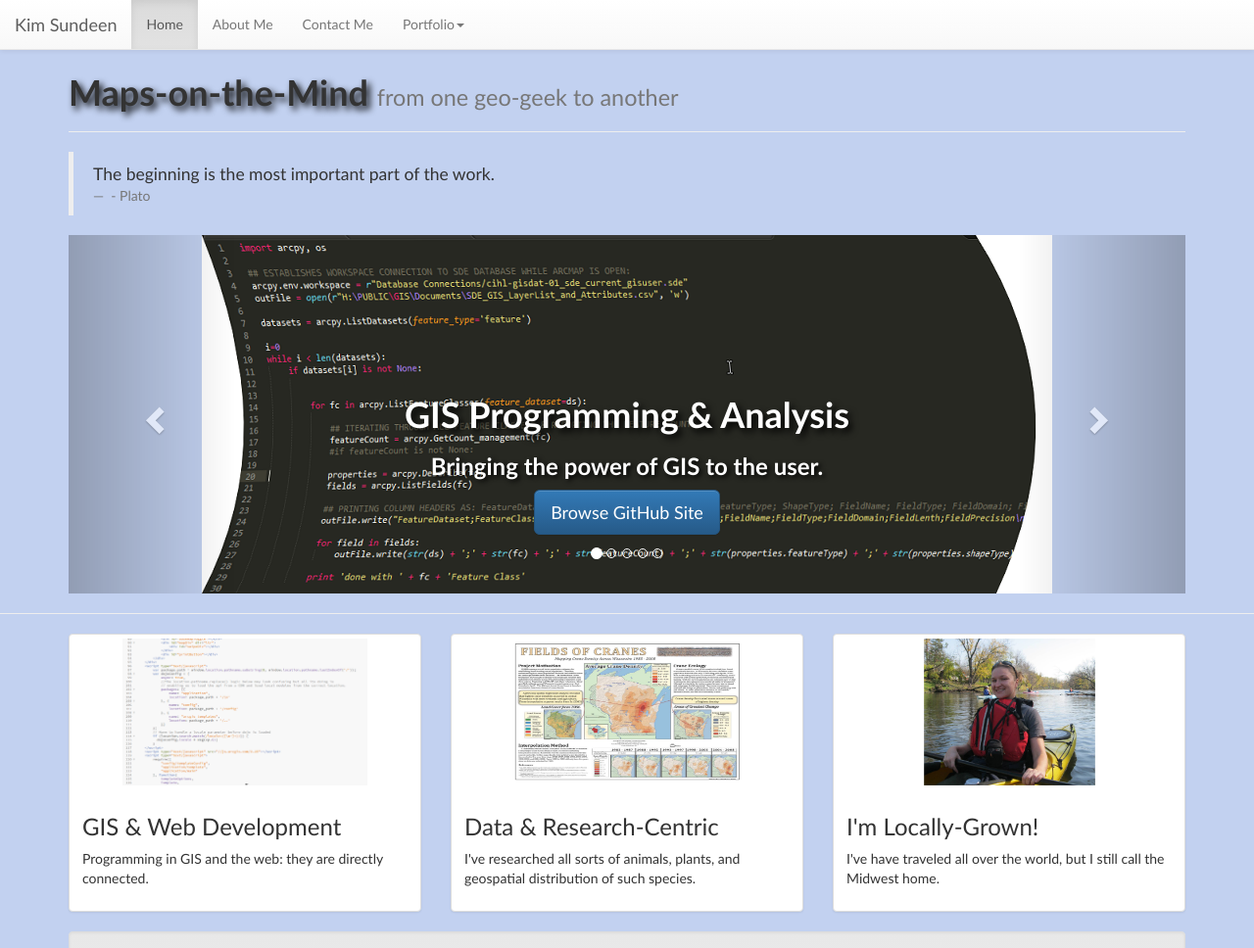
After one commit to ksundeen/ksundeen.github.io, a PHP site: page /index.html in a window 1280 px wide. The commit adds this page. Shown: the top 968 px of the page at 98% size. Run offline with PHP 8.4, Linux system fonts and the light colour scheme; some libraries are stand-ins or nearby versions.

Commit message:
Made changes to modal
Removed form option in index.html. Updating to make only for popup of my
picture & some social media contacts.

```diff
--- a/css/style.css
+++ b/css/style.css
@@ -28,3 +28,7 @@ body {
 h2 {
  padding-top: 2cm;
 }
+
+.modal-body {
+ padding: 20px 20px 20px 20px;
+}
--- a/gallery.html
+++ b/gallery.html
@@ -7,7 +7,7 @@
     <meta name="description" content="Kim Sundeen's web portfolio. Contains maps and apps created by Kim along with her resume and contact information.">
     <meta name="author" content="Kim Sundeen">
     <meta name="keywords" content="Kim, GIS, GIS programmer, GIS analyst, Cartographer">
-	<title>Maps-on-the-Mind</title>
+	<title>Kim Sundeen</title>
 
     <!-- Bootstrap --><!-- Latest compiled and minified CSS -->
     <!---- to test locally, change "//maxcdn..." to "http://maxcdn..." to access the http protocol------>
@@ -145,7 +145,7 @@
                 <br/><br/><br/>
                 <div class="col-md-8 col-md-offset-3">
                   <div id="row-success-color" class="bs-callout bs-callout-default">
-                     <dffd../x  ///          /s.h4>Jesus' Travels</h4>
+                     <h4>Jesus' Travels</h4>
                      <p>A simple interactive map showing where Jesus traveled throughout Eurasia as mentioned in the New Testament.</p>
                      <a href="http://sunnyspace.org/geoscripturequests/jesustravels/" target="_blank">
                         <img src="assets/images/jesuswebmap.png" class="img-responsive" alt="Responsive image"></a>
--- /dev/null
+++ b/index.html
@@ -0,0 +1,336 @@
+<!DOCTYPE html>
+<html lang="en" manifest="kimsundeen.appcache">
+<head><
+    meta http-equiv="Content-Type" content="text/html; charset=utf-8">
+    <meta http-equiv="X-UA-Compatible" content="IE=edge">
+    <meta name="viewport" content="width=device-width, initial-scale=1">
+    <meta name="description" content="Kim Sundeen's web portfolio. Contains maps and apps created by Kim along with her resume and contact information.">
+    <meta name="author" content="Kim Sundeen">
+    <meta name="keywords" content="Kim, GIS, GIS programmer, GIS analyst, Cartographer">
+	<title>Kim Sundeen</title>
+
+    <!-- Bootstrap --><!-- Latest compiled and minified CSS -->
+    <!---- to test locally, change "//maxcdn..." to "http://maxcdn..." to access the http protocol------>
+
+    <!--put your Bootstrap stylesheet links below this comment and above style.css-->
+	<!--<link href="http://maxcdn.bootstrapcdn.com/bootstrap/3.1.1/css/bootstrap.min.css" rel="stylesheet" />-->
+    <link rel="stylesheet" href="css/bootstrap.min.css">
+    <link rel="stylesheet" href="css/bootstrap-theme.min.css">
+    <link rel="stylesheet" href="css/stylebasic.css">
+    <!-- My css -->
+    <link rel="stylesheet" type="text/css" href="css/style.css">
+
+    <!-- local reference to awesome font-->
+	<link href="css/font-awesome.min.css" rel="stylesheet" />
+
+	<!--<link href="http://netdna.bootstrapcdn.com/font-awesome/4.0.3/css/font-awesome.css" rel="stylesheet" />-->
+
+    <!-- HTML5 shim and Respond.js IE8 support of HTML5 elements and media queries --><!--[if lt IE 9]>
+      <script src="https://oss.maxcdn.com/html5shiv/3.7.2/html5shiv.min.js"></script>
+      <script src="https://oss.maxcdn.com/respond/1.4.2/respond.min.js"></script>
+      <![endif]-->
+
+    <!-- Google Analytics -->
+    <script>
+      (function(i,s,o,g,r,a,m){i['GoogleAnalyticsObject']=r;i[r]=i[r]||function(){
+      (i[r].q=i[r].q||[]).push(arguments)},i[r].l=1*new Date();a=s.createElement(o),
+      m=s.getElementsByTagName(o)[0];a.async=1;a.src=g;m.parentNode.insertBefore(a,m)
+      })(window,document,'script','https://www.google-analytics.com/analytics.js','ga');
+
+      ga('create', 'UA-88367987-1', 'auto');
+      ga('send', 'pageview');
+
+    </script>
+</head>
+<body>
+    <!-- Google Tag Manager --><noscript><iframe src="//www.googletagmanager.com/ns.html?id=GTM-PQNGQQ"
+         height="0" width="0" style="display:none;visibility:hidden"></iframe></noscript><script>(function(w,d,s,l,i){w[l]=w[l]||[];w[l].push({'gtm.start':
+         new Date().getTime(),event:'gtm.js'});var f=d.getElementsByTagName(s)[0],
+         j=d.createElement(s),dl=l!='dataLayer'?'&l='+l:'';j.async=true;j.src=
+         '//www.googletagmanager.com/gtm.js?id='+i+dl;f.parentNode.insertBefore(j,f);
+         })(window,document,'script','dataLayer','GTM-PQNGQQ');
+      </script><!-- End Google Tag Manager -->
+
+     <div id="top" class="navbar-wrapper">
+         <div class="container">
+            <!-- Static navbar -->
+            <div class="navbar navbar-default navbar-fixed-top" role="navigation">
+               <div class="container-fluid">
+                  <div class="navbar-header">
+                     <button type="button" class="navbar-toggle" data-toggle="collapse" data-target=".navbar-collapse">
+                     <span class="sr-only">Toggle navigation</span>
+                     <span class="icon-bar"></span>
+                     <span class="icon-bar"></span>
+                     <span class="icon-bar"></span>
+                     </button>
+                     <a class="navbar-brand" href="aboutme.html">Kim Sundeen</a>
+                  </div>
+                  <div class="navbar-collapse collapse">
+                     <ul class="nav navbar-nav">
+                        <li class="active"><a href="index.html">Home</a></li>
+                        <li><a href="aboutme.html">About Me</a></li>
+                        <li><a data-toggle="modal" href="#modal-form">Contact Me</a></li>
+                        <li class="dropdown">
+                           <a href="#" class="dropdown-toggle" data-toggle="dropdown">Portfolio<b class="caret"></b></a>
+                           <ul class="dropdown-menu">
+                              <li><a href="assets/resume/sundeen_resume.pdf" target="_blank">PDF Resume</a></li>
+                              <li><a href="portfolio.html">Curriculum Vitae</a></li>
+                              <li><a href="gallery.html">Gallery</a></li>
+                           </ul>
+                        </li>
+                     </ul>
+                  </div><!--/.nav-collapse -->
+               </div><!--/.container-fluid -->
+            </div><!--/ static navbar -->
+         </div><!-- /container -->
+      </div><!--/navbar wrapper -->
+
+
+<div class="container" style="padding-top: 15px;">
+    <div class="page-header">
+        <h1><span class="shadow">Maps-on-the-Mind </span><small>from one geo-geek to another</small></h1>
+    </div>
+    <blockquote class="pull-left">The beginning is&nbsp;the most important part of the work. <small> - Plato</small></blockquote>
+</div><!--/ Header container -->
+
+<!-- Carousel -->
+<div class="container">
+    <div class="carousel slide" data-ride="carousel" id="carousel-slide">
+        <!-- Indicators -->
+        <ol class="carousel-indicators">
+            <li class="active" data-slide-to="0" data-target="#carousel-slide"></li>
+            <li data-slide-to="1" data-target="#carousel-slide"></li>
+            <li data-slide-to="2" data-target="#carousel-slide"></li>
+            <li data-slide-to="3" data-target="#carousel-slide"></li>
+            <li data-slide-to="4" data-target="#carousel-slide"></li>
+        </ol>
+
+        <!-- Wrapper for slides -->
+        <div class="carousel-inner">
+            <!-- Carousel 1 -->
+            <div class="item active">
+                <div align="center"><img alt="Slide 1" src="assets/images/carousel-pythonscript.png" />
+                    <div class="carousel-caption">
+                        <h1 class="shadow">GIS Programming &amp; Analysis</h1>
+
+                        <h3 class="shadow">Bringing the power of GIS to the user.</h3>
+
+                        <p><a class="btn btn-primary btn-lg" href="https://github.com/ksundeen" role="button" target="_blank">Browse GitHub Site</a></p>
+                    </div>
+                </div>
+            </div>
+
+            <!-- Carousel 2 -->
+            <div class="item" id="carousel-center">
+                <div align="center"><img alt="Slide 2" id="test-img" src="assets/images/carousel-penokeemine.png" />
+                    <div class="carousel-caption">
+                        <h1 class="shadow">Cartography &amp; Design</h1>
+
+                        <h3 class="shadow">Visualizing Data through Art and Design.</h3>
+
+                        <p><a class="btn btn-primary btn-lg" href="assets/maps/penokeemine.jpg" role="button">View the Poster</a></p>
+                    </div>
+                </div>
+            </div>
+
+            <!-- Carousel 3 -->
+            <div class="item">
+                <div align="center"><img alt="Slide 3" src="assets/images/carousel-megaman.png" />
+                    <div class="carousel-caption">
+                        <h1 class="shadow">Custom Web Map Programming</h1>
+
+                        <h3 class="shadow">Web-enabling GIS Tools &amp; Analytics to Access Your Data.</h3>
+
+                        <p><a class="btn btn-primary btn-lg" href="gallery.html" role="button">Browse Gallery</a></p>
+                    </div>
+                </div>
+            </div>
+
+            <!-- Carousel 4 -->
+            <div class="item">
+                <div align="center"><img alt="Slide 4" src="assets/images/carousel-databasemanagement.png" />
+                    <div class="carousel-caption">
+                        <h1 class="diffcolor">Data Management</h1>
+
+                        <h3 class="diffcolor">Taking Big Data and Organizing the Structure for Simple Access.</h3>
+                    </div>
+                </div>
+            </div>
+
+            <!-- Carousel 5 -->
+            <div class="item">
+                <div align="center"><img alt="parachuting picture" src="assets/images/carousel-parachuting_crop.jpg" />
+                    <div class="carousel-caption">
+                        <h1 class="shadow">Meet Kim!</h1>
+
+                        <h3>I&#39;m a self-proclaimed geo-geek looking for challenging and interesting GIS programming projects.</h3>
+
+                        <p><a class="btn btn-primary btn-lg" href="aboutme.html" role="button">Read More</a></p>
+                    </div>
+                </div>
+            </div>
+        </div><!-- end container -->
+
+    <!-- Left & right Controls -->
+      <a class="left carousel-control" href="#carousel-slide" role="button" data-slide="prev">
+        <span class="glyphicon glyphicon-chevron-left" aria-hidden="true"></span>
+        <span class="sr-only">Previous</span>
+      </a>
+      <a class="right carousel-control" href="#carousel-slide" role="button" data-slide="next">
+        <span class="glyphicon glyphicon-chevron-right" aria-hidden="true"></span>
+        <span class="sr-only">Next</span>
+      </a>
+    </div>
+</div><!-- end carousel container -->
+<!-- End Carousel -->
+
+<hr />
+<p></p>
+
+<p></p>
+
+<div class="container">
+    <div class="row">
+        <div class="col-sm-4">
+            <div class="thumbnail"><img alt="Picture of webmap programming" src="assets/images/webmapprogramming.png" style="width: 250px; height: 150px;" />
+                <div class="caption">
+                    <h3>GIS &amp; Web Development</h3>
+
+                    <p>Programming in GIS and the web: they are directly connected.</p>
+                </div>
+            </div>
+        </div>
+
+        <div class="col-sm-4">
+            <div class="thumbnail"><img alt="Fields of Cranes image" src="assets/maps/fieldsofcranes.jpg" style="width: 250px; height: 150px;" />
+                <div class="caption">
+                    <h3>Data &amp; Research-Centric</h3>
+
+                    <p>I&#39;ve researched all sorts of animals, plants, and geospatial distribution of such species.</p>
+                </div>
+            </div>
+        </div>
+
+        <div class="col-sm-4">
+            <div class="thumbnail"><img alt="About me picture" src="assets/images/kayaking.jpg" style="width: 175px; height: 150px;" />
+                <div class="caption">
+                    <h3>I&#39;m Locally-Grown!</h3>
+
+                    <p>I&#39;ve have traveled all over the world, but I still call the Midwest home.</p>
+                </div>
+            </div>
+        </div>
+    </div>
+</div>
+<!--container-- for columns-->
+
+
+     <!-- Modal -->
+      <div class="modal fade" id="modal-form" tabindex="-1" role="dialog" aria-labelledby="myModalLabel" aria-hidden="true">
+         <div class="modal-dialog">
+            <div class="modal-content">
+               <!-- Modal Header -->
+               <div class="modal-header">
+                  <button type="button" class="close" data-dismiss="modal">
+                  <span aria-hidden="true">&times;</span>
+                  <span class="sr-only">Close</span>
+                  </button>
+                  <h4 class="modal-title" id="myModalLabel">Contact Me!</h4>
+               </div>
+               <!-- Modal Body -->
+               <div class="modal-body">
+                   <h4>Wanna talk?</h4>
+                   <div class="thumbnail"><img id="modalpic" src="assets/images/questioning_small.jpg"/>
+                    <div class="caption">
+                   <p>
+                     <a id="FB"  title="Share on Facebook" target="_blank" href="https://www.facebook.com/kimnesssundeen">
+                     <button id="fbbutton" type="button" class="btn btn-md" style="padding: 0 15px 0 0">
+                     <i class="fa fa-facebook fa-lg"></i></button>  Facebook
+                     </a>
+                  </p>
+                  <p>
+                     <a href="https://twitter.com/ksundeen" target="=_blank">
+                     <button id="twbutton" type="button" class="btn btn-md" style="padding: 0 10px 0 0">
+                     <i class="fa fa-twitter fa-lg"></i></button>  Twitter
+                     </a>
+                  </p>
+                  <p>
+                     <a href="https://www.linkedin.com/in/kim-sundeen-63007a16" target="_blank">
+                     <button id="libutton" type="button" class="btn btn-md" style="padding:0 10px 0 0">
+                     <i class="fa fa-linkedin fa-lg"></i></button>  LinkedIn
+                     </a>
+                  </p>
+                  <p>
+                     <a href="mailto:kim.h.sundeen@gmail.com?subject=I'm%20Interested!"><span class="glyphicon glyphicon-envelope"></span>  Email me!</a>
+                  </p>
+                  <p><span class="glyphicon glyphicon-earphone"></span>  +1 218.590.1330</p>
+                     </div>   <!--end caption-->
+                </div><!--end thumbnail-->
+                </div>
+               <div class="modal-footer">
+                 <button type="button" class="btn btn-default" data-dismiss="modal">Close</button>
+               </div>
+            </div><!-- end modal content-->
+         </div>
+      </div><!-- end Modal -->
+   <!-- FOOTER -->
+     <footer class="container">
+         <!-- space out with columns  md 3-2-2-4-1(pull-right)-->
+         <div class="well">
+            <div class="row">
+               <div class="col-xs-6 col-md-3">
+                  <p>
+                     <a rel="license" href="http://creativecommons.org/licenses/by/4.0/"><img alt="Creative Commons License" style="border-width:0" src="https://i.creativecommons.org/l/by/4.0/80x15.png" /></a><br/><span xmlns:dct="http://purl.org/dc/terms/" href="http://purl.org/dc/dcmitype/InteractiveResource" property="dct:title" rel="dct:type">Website</span> hand coded by <a xmlns:cc="http://creativecommons.org/ns#" href="https://ksundeen.github.io" property="cc:attributionName" rel="cc:attributionURL">Kim Sundeen</a><br/><a rel="license" href="http://creativecommons.org/licenses/by/4.0/">Creative Commons Attribution <br/>4.0 International License</a>.
+                  </p>
+               </div>
+               <div class="col-md-2"></div>
+               <!-- space out with columns -->
+               <div class="col-xs-6 col-md-2">
+                  <p>
+                     <a id="FB"  title="Share on Facebook" target="_blank" href="https://www.facebook.com/kimnesssundeen">
+                     <button id="fbbutton" type="button" class="btn btn-md" style="padding: 0 20px 0 0">
+                     <i class="fa fa-facebook fa-lg"></i></button>Facebook
+                     </a>
+                  </p>
+                  <p>
+                     <a href="https://twitter.com/ksundeen">
+                     <button id="twbutton" type="button" class="btn btn-md" style="padding: 0 10px 0 0">
+                     <i class="fa fa-twitter fa-lg"></i></button>Twitter
+                     </a>
+                  </p>
+                  <p>
+                     <a  href="https://www.linkedin.com/in/kim-sundeen-63007a16">
+                     <button id="libutton" type="button" class="btn btn-md" style="padding:0 10px 0 0">
+                     <i class="fa fa-linkedin fa-lg"></i></button>LinkedIn
+                     </a>
+                  </p>
+                  <p>
+                     <a href="mailto:kim.h.sundeen@gmail.com?subject=I'm%20Interested!"><span class="glyphicon glyphicon-envelope"></span>  Email me!</a>
+                  </p>
+                  <p><span class="glyphicon glyphicon-earphone"></span>  +1 218.590.1330</p>
+               </div>
+               <div class="col-md-4"></div>
+               <!-- space out with columns -->
+               <div class="col-xs-6 col-md-1" >
+                  <p class="pull-right">
+                     <a href="#top" style="color:#428bca" >Back to top</a>
+                  </p>
+               </div>
+            </div><!-- end row -->
+         </div><!-- end well -->
+      </footer>
+
+    		<!--put your external script links here-->
+		<script type="text/javascript" src="lib/jquery-3.1.1.min.js"></script>
+		<script type="text/javascript" src="lib/bootstrap.min.js">
+             $('.carousel').carousel({
+             interval: 9000,
+             pause: 'none'
+             });
+        </script>
+        <!--My js script to make divs animated up & down -->
+        <script type="text/javascript" src="lib/animate.js"></script>
+        <script src="http://cdnjs.cloudflare.com/ajax/libs/twitter-bootstrap/3.2.0/js/scrollspy.js"></script>
+
+    </body>
+</html>
```
Also changed, not shown: portfolio.html (+4 -11 lines), assets/images/coffeeprofile.jpg (added), assets/images/nintendoprofile.jpg (added), assets/images/profilepic2.JPG (added), assets/images/profilepic3.jpg (added), assets/images/questioning.jpg (added), assets/images/questioning_small.jpg (added), index_forcontactform.php (renamed from index.php), index_withcontactformmodal.html (renamed from index_.html).
